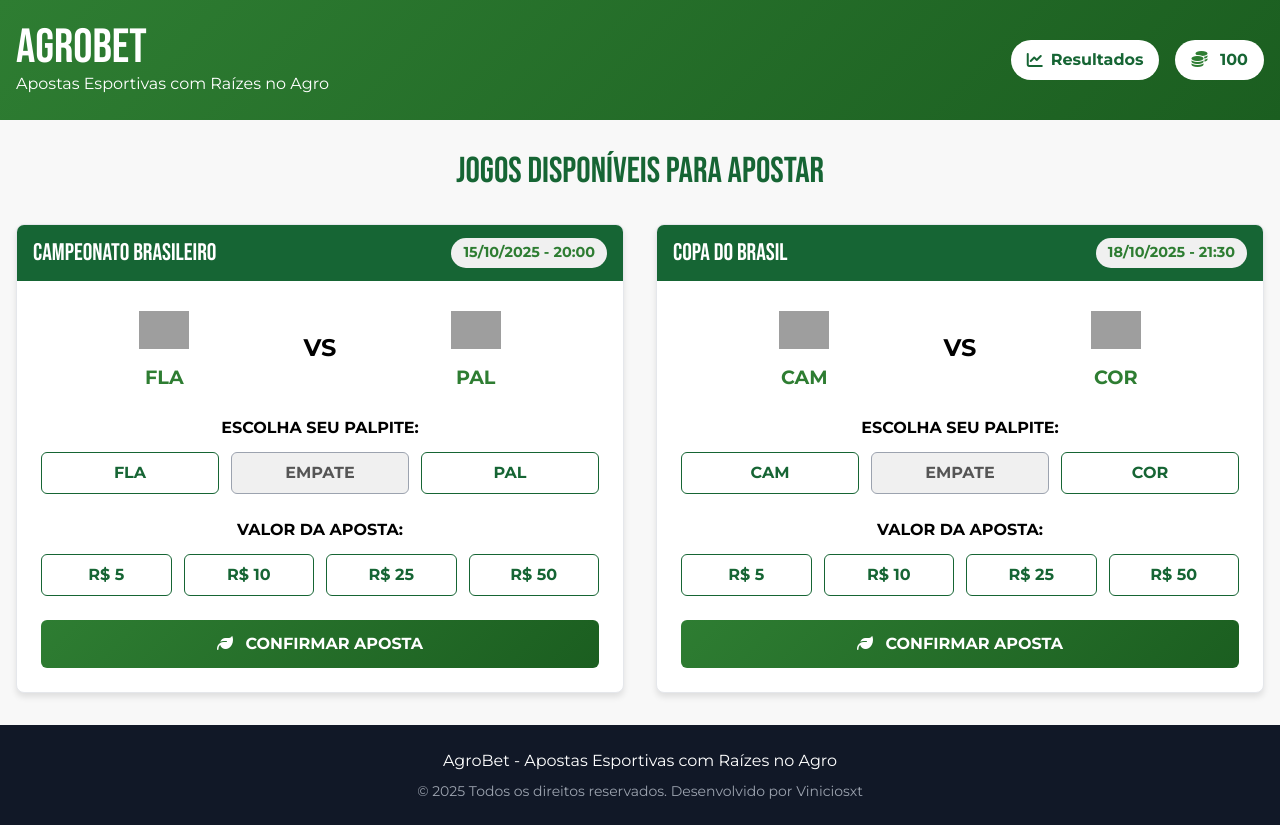
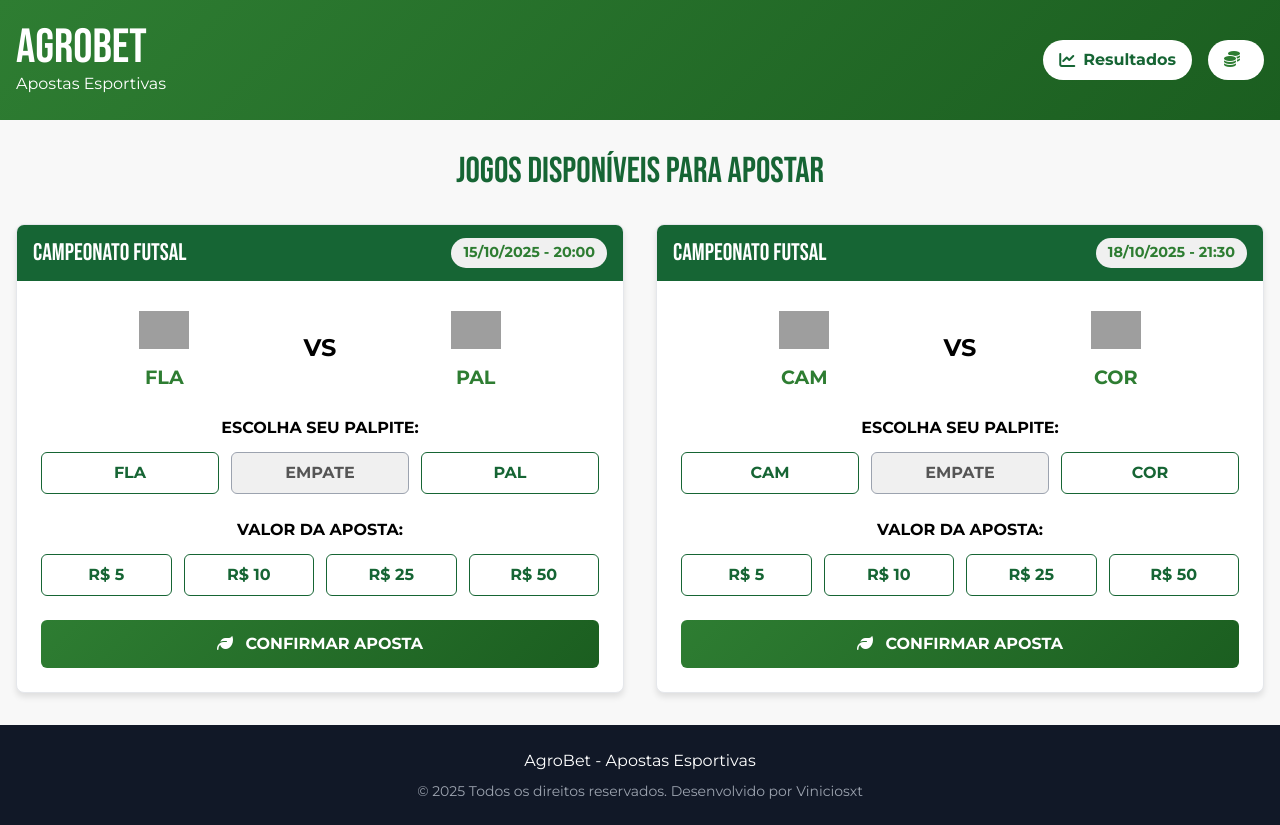
Before and after one commit to viniciosxt/agrobet, a plain HTML site: page index.html in a window 1280 px wide. Drawn offline with nearby package versions, Linux system fonts and the light colour scheme; grey boxes are pictures that could not be loaded.

Commit message:
Update index.html

```diff
--- a/index.html
+++ b/index.html
@@ -166,7 +166,7 @@
             <div class="flex justify-between items-center">
                 <div>
                     <h1 class="title-font text-4xl md:text-5xl">AGROBET</h1>
-                    <p class="text-sm md:text-base">Apostas Esportivas com Raízes no Agro</p>
+                    <p class="text-sm md:text-base">Apostas Esportivas</p>
                 </div>
                 <div class="flex items-center space-x-4">
                     <button id="results-btn" class="nav-btn bg-white text-green-800 px-4 py-2 rounded-full font-bold flex items-center">
@@ -175,7 +175,7 @@
                     </button>
                     <div class="bg-white text-green-800 px-4 py-2 rounded-full font-bold">
                         <i class="fas fa-coins mr-2 money-icon"></i>
-                        <span id="user-balance">100</span>
+                        <span id="user-balance"></span>
                     </div>
                 </div>
             </div>
@@ -194,7 +194,7 @@
     <!-- Footer -->
     <footer class="bg-gray-900 text-white py-6">
         <div class="container mx-auto px-4 text-center">
-            <p class="mb-2">AgroBet - Apostas Esportivas com Raízes no Agro</p>
+            <p class="mb-2">AgroBet - Apostas Esportivas</p>
             <p class="text-sm text-gray-400">© 2025 Todos os direitos reservados. Desenvolvido por Viniciosxt</p>
         </div>
     </footer>
@@ -344,7 +344,7 @@
                     logo: "https://clipground.com/images/palmeiras-logo-png.png"
                 },
                 date: "15/10/2025 - 20:00",
-                competition: "CAMPEONATO BRASILEIRO"
+                competition: "CAMPEONATO FUTSAL"
             },
             2: {
                 home: {
@@ -356,7 +356,7 @@
                     logo: "https://logodownload.org/wp-content/uploads/2016/11/Corinthians-logo-escudo-1.png"
                 },
                 date: "18/10/2025 - 21:30",
-                competition: "COPA DO BRASIL"
+                competition: "CAMPEONATO FUTSAL"
             }
         };
 
@@ -550,7 +550,7 @@
                                `📅 *Data:* ${game.date}\n` +
                                `🔮 *Palpite:* ${betText}\n` +
                                `💰 *Valor da Aposta:* R$ ${currentBet.value}\n\n` +
-                               `! 🚜`;
+                               ``;
 
                 const encodedMessage = encodeURIComponent(message);
                 whatsappLink.href = `https://wa.me/5538998333666?text=${encodedMessage}`;
```
